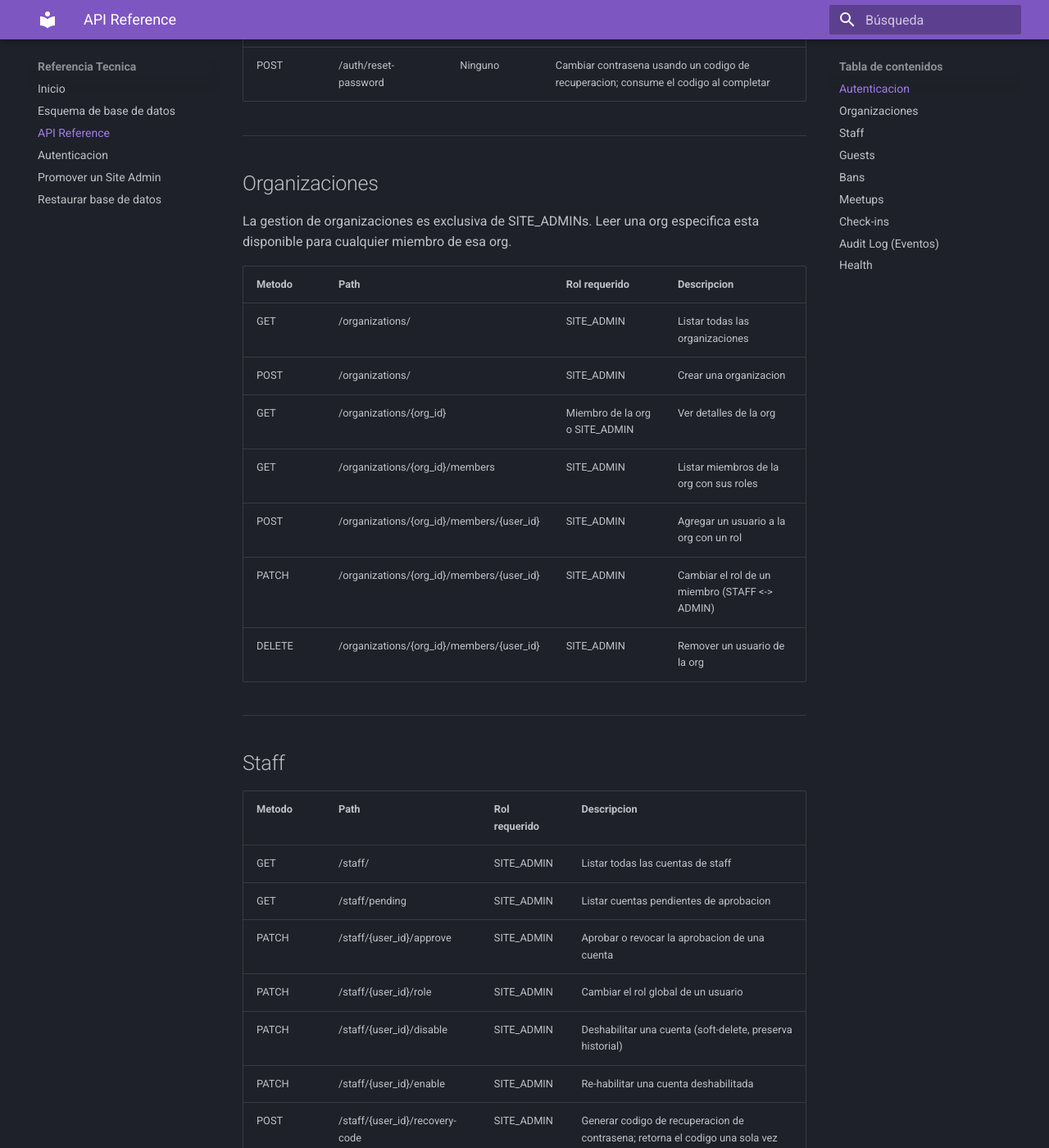
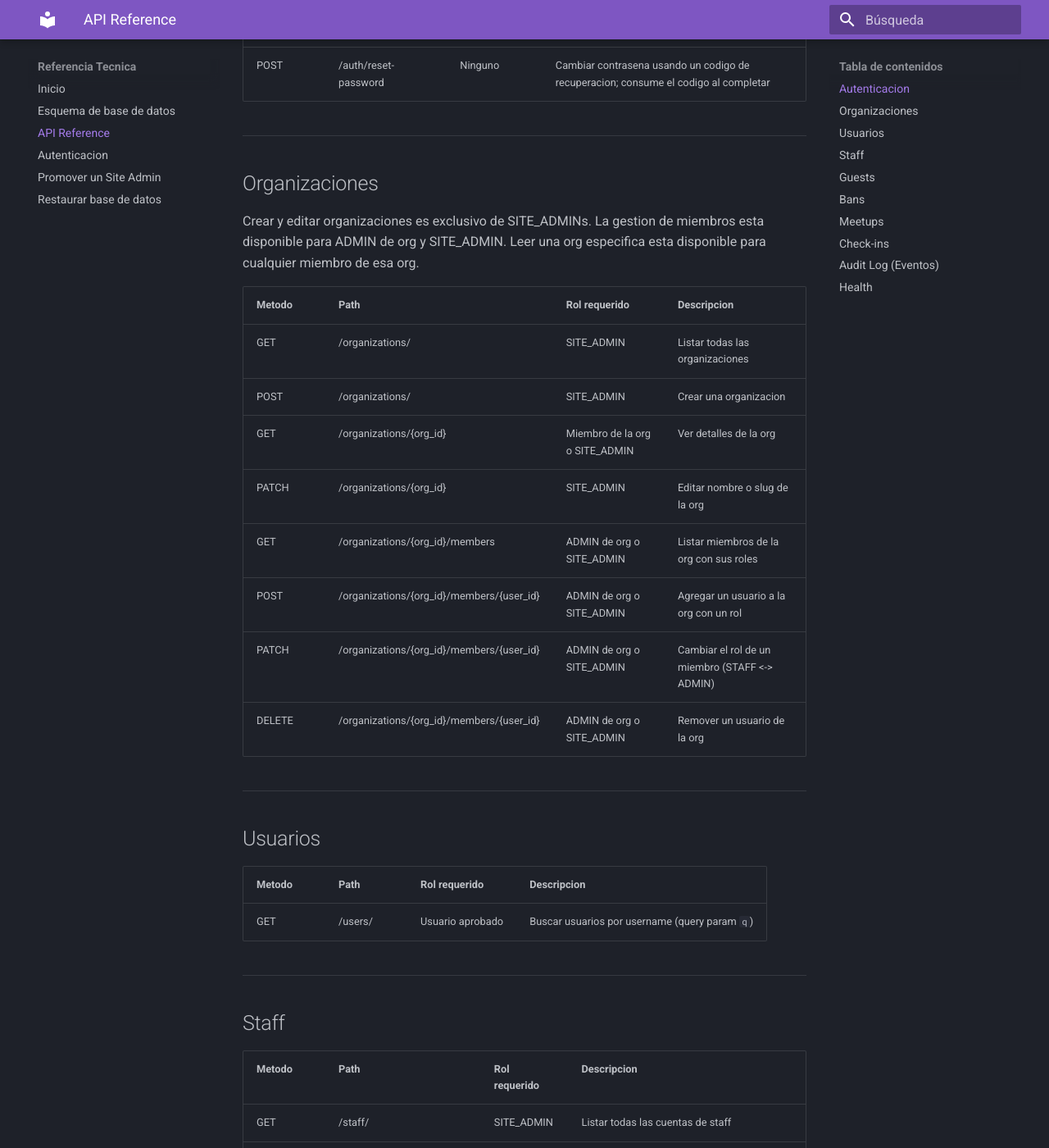
Before and after one commit to club-vanta/docs, an MkDocs documentation site: the page built from docs/technical/api-reference.md, in a window 1280 px wide and 1400 px high, scrolled down 726 px. Shown: the whole window at 82% size. Built offline with MkDocs 1.6.1 and Material for MkDocs 9.7.7, drawn with Linux system fonts in a browser that asks for light colours.

Commit message:
actualizar docs de roles para reflejar delegacion a org admin
- org admins ahora pueden gestionar miembros de su propia org (antes exclusivo de site admin)
- nuevo endpoint PATCH /organizations/{org_id} para editar nombre/slug (solo site admin)
- nuevo endpoint GET /users/ para buscar usuarios por username
- corregir que el slug si puede editarse (con advertencia sobre links)

```diff
--- a/docs/technical/api-reference.md
+++ b/docs/technical/api-reference.md
@@ -21,17 +21,26 @@ Todos los endpoints agrupados por dominio, con el rol minimo requerido para cada
 
 ## Organizaciones
 
-La gestion de organizaciones es exclusiva de SITE_ADMINs. Leer una org especifica esta disponible para cualquier miembro de esa org.
+Crear y editar organizaciones es exclusivo de SITE_ADMINs. La gestion de miembros esta disponible para ADMIN de org y SITE_ADMIN. Leer una org especifica esta disponible para cualquier miembro de esa org.
 
 | Metodo | Path | Rol requerido | Descripcion |
 |--------|------|--------------|-------------|
 | GET | /organizations/ | SITE_ADMIN | Listar todas las organizaciones |
 | POST | /organizations/ | SITE_ADMIN | Crear una organizacion |
 | GET | /organizations/{org_id} | Miembro de la org o SITE_ADMIN | Ver detalles de la org |
-| GET | /organizations/{org_id}/members | SITE_ADMIN | Listar miembros de la org con sus roles |
-| POST | /organizations/{org_id}/members/{user_id} | SITE_ADMIN | Agregar un usuario a la org con un rol |
-| PATCH | /organizations/{org_id}/members/{user_id} | SITE_ADMIN | Cambiar el rol de un miembro (STAFF <-> ADMIN) |
-| DELETE | /organizations/{org_id}/members/{user_id} | SITE_ADMIN | Remover un usuario de la org |
+| PATCH | /organizations/{org_id} | SITE_ADMIN | Editar nombre o slug de la org |
+| GET | /organizations/{org_id}/members | ADMIN de org o SITE_ADMIN | Listar miembros de la org con sus roles |
+| POST | /organizations/{org_id}/members/{user_id} | ADMIN de org o SITE_ADMIN | Agregar un usuario a la org con un rol |
+| PATCH | /organizations/{org_id}/members/{user_id} | ADMIN de org o SITE_ADMIN | Cambiar el rol de un miembro (STAFF <-> ADMIN) |
+| DELETE | /organizations/{org_id}/members/{user_id} | ADMIN de org o SITE_ADMIN | Remover un usuario de la org |
+
+---
+
+## Usuarios
+
+| Metodo | Path | Rol requerido | Descripcion |
+|--------|------|--------------|-------------|
+| GET | /users/ | Usuario aprobado | Buscar usuarios por username (query param `q`) |
 
 ---
 
```
Also changed, not shown: docs/guides/organizations.md (+3 -3 lines), docs/roles-and-access.md (+2 -1 lines).
